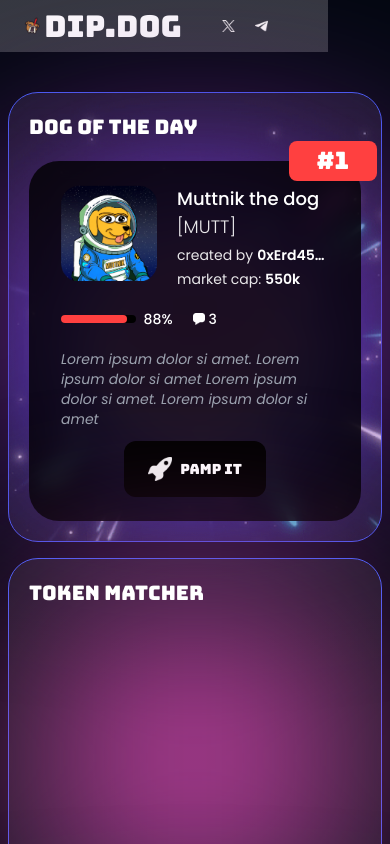
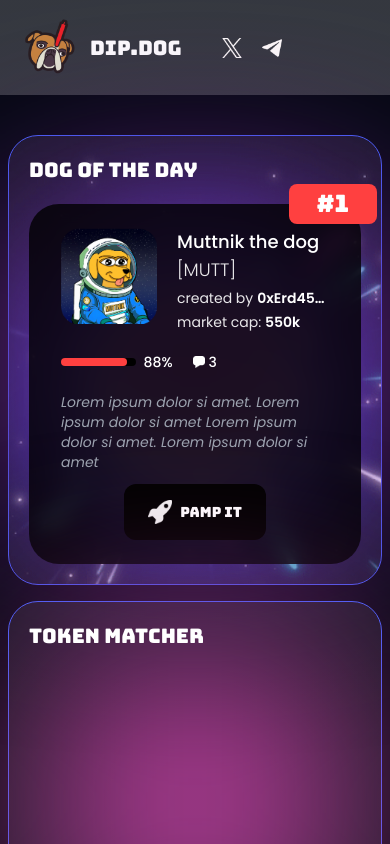
Before and after one commit to AbdurRehman1312/laika_pamp, a React (Vite) app: page / in a window 390 px wide. Shown: the top 844 px of the page. Built offline with nearby package versions, Linux system fonts and the light colour scheme.

Commit message:
feat: Update Header component layout and navigation links

```diff
--- a/src/components/Header/Header.jsx
+++ b/src/components/Header/Header.jsx
@@ -28,14 +28,14 @@ const Header = () => {
   const getActiveStyle = ({ isActive }) => isActive ? 'text-white border-b' : 'text-gray-400';
   const [selectedOption1, setSelectedOption1] = useState(coins[0].id);
   return (
-    <header className='flex '>
-      <div className=' bg_header flex justify-between py-2 px-5 items-center w-[84%]'>
+    <header className='flex'>
+      <div className=' bg_header flex justify-between py-2 lg:px-5 px-2 items-center lg:w-[84%] w-full'>
         <div className='flex  items-center'>
-          <NavLink to="/" className='w-[11%]'>
+          <NavLink to="/" className='md:w-[11%] w-[25%]'>
             <img src={images.logo} alt="" className='w-24' />
           </NavLink>
           <div>
-            <h1 className='font-bungee text-3xl'>DIP.DOG</h1>
+            <h1 className='font-bungee md:text-3xl text-xl'>DIP.DOG</h1>
           </div>
           <div className='flex items-center gap-5 ml-10'>
             <Link to="/" ><img src={images.x} alt="" className='w-5' /></Link>
```
